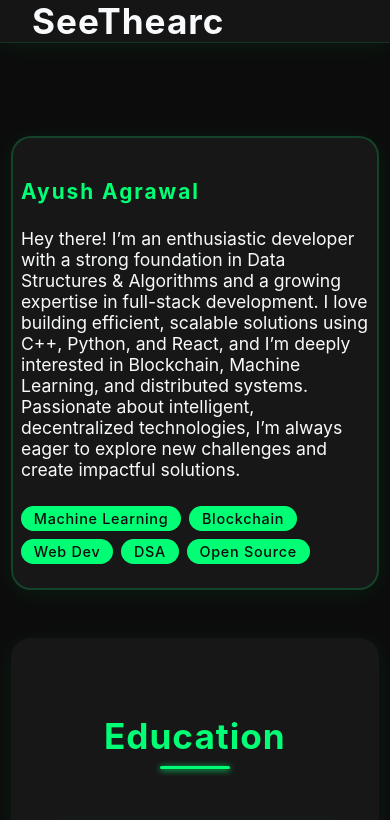
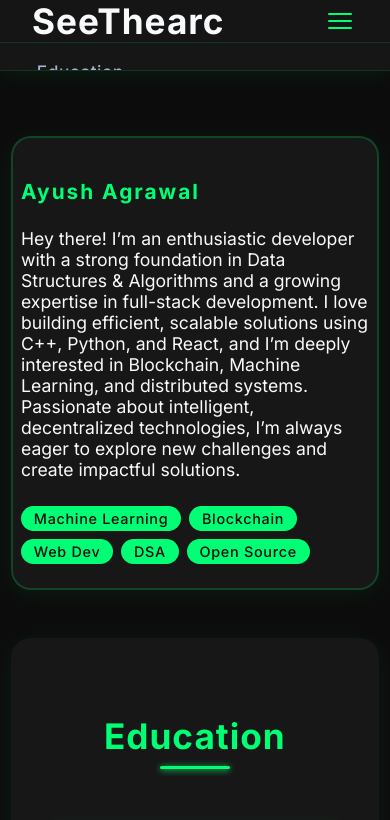
Before and after one commit to SeeThearc/SeeThearc-s-Portfolio, a React (Vite) app: page / in a window 390 px wide. Shown: the top 820 px of the page. Built offline with nearby package versions, Linux system fonts and the light colour scheme.

Commit message:
fixed navbar,experience and contact

```diff
--- a/index.html
+++ b/index.html
@@ -2,9 +2,13 @@
 <html lang="en">
   <head>
     <meta charset="UTF-8" />
-    <link rel="icon" type="image/svg+xml" href="./port.png" />
+    <link rel="icon" type="image/png" href="/port.png" />
     <meta name="viewport" content="width=device-width, initial-scale=1.0" />
-    <title>Ayush Agrawal's Portfolio</title>
+    <meta name="description" content="Ayush Agrawal — Full-Stack Developer, Blockchain enthusiast, and ML practitioner. Explore my projects, skills, and experience." />
+    <title>Ayush Agrawal — Portfolio</title>
+    <link rel="preconnect" href="https://fonts.googleapis.com" />
+    <link rel="preconnect" href="https://fonts.gstatic.com" crossorigin />
+    <link href="https://fonts.googleapis.com/css2?family=Inter:wght@400;500;600;700;800&display=swap" rel="stylesheet" />
   </head>
   <body>
     <div id="root"></div>
--- a/src/App.jsx
+++ b/src/App.jsx
@@ -35,7 +35,7 @@ const App = () => {
           const offsetTop = el.offsetTop;
           const offsetHeight = el.offsetHeight;
           if (scrollPosition >= offsetTop && scrollPosition < offsetTop + offsetHeight) {
-            setActiveSection(id === 'home' ? 'education' : id);
+            setActiveSection(id === 'home' ? '' : id);
             break;
           }
         }
--- a/src/Components/Contact.jsx
+++ b/src/Components/Contact.jsx
@@ -1,8 +1,8 @@
 import useSectionReveal from "./useSectionReveal";
-import React from "react"; // Required for JSX
+import React from "react";
 
-// Font Awesome Icons
-import { FaLinkedin, FaGithub, FaPhoneAlt, FaEnvelope, FaMapMarkerAlt, FaDownload } from "react-icons/fa";
+import { FaLinkedin, FaGithub, FaPhoneAlt, FaEnvelope, FaMapMarkerAlt, FaDownload, FaExternalLinkAlt } from "react-icons/fa";
+
 const contactData = [
   {
     type: "LinkedIn",
@@ -41,13 +41,12 @@ const contactData = [
   }
 ];
 
-// Change this to your Google Drive resume link!
 const resumeDriveLink = "https://drive.google.com/uc?export=download&id=13I-bbM_R_AcWot4CpGN-h7-u212JxWY-";
 
 const Contact = () => {
   const [ref, visible] = useSectionReveal();
   const handleContactClick = (link) => {
-    if (link) window.open(link, '_blank');
+    if (link) window.open(link, '_blank', 'noopener,noreferrer');
   };
   return (
     <section id="contact" className={`section${visible ? " visible" : ""}`} ref={ref}>
@@ -68,16 +67,16 @@ const Contact = () => {
           </div>
         ))}
         <div
-          className={`resume-card${visible ? " visible" : ""}`}
+          className="resume-card"
           onClick={() => handleContactClick(resumeDriveLink)}
           style={{ cursor: 'pointer' }}
           title="Download Resume"
         >
+          <span className="resume-icon"><FaDownload /></span>
           <span className="resume-title">Resume</span>
-          <span className="resume-icon"><FaDownload /></span>
-          {/* <span className="resume-download">
-            Download Now
-          </span> */}
+          <span className="resume-download">
+            Download Now <FaExternalLinkAlt className="resume-download-icon" />
+          </span>
         </div>
       </div>
     </section>
--- a/src/Components/Experience.jsx
+++ b/src/Components/Experience.jsx
@@ -22,7 +22,7 @@ const Experience = () => {
         "Coordinated online Unity workshops for beginner to intermediate learners",
         "Assisted in planning and executing key club activities and sessions"
       ],
-      date: "2024 - Present"
+      date: "2024 - 2025"
     }
   ];
   return (
--- a/src/Components/Navbar.jsx
+++ b/src/Components/Navbar.jsx
@@ -1,4 +1,4 @@
-import React from 'react';
+import React, { useState } from 'react';
 
 const sections = [
   { id: 'education', label: 'Education' },
@@ -8,7 +8,15 @@ const sections = [
   { id: 'contact', label: 'Connect' }
 ];
 
-const Navbar = ({ activeSection, scrollToSection }) => (
+const Navbar = ({ activeSection, scrollToSection }) => {
+  const [menuOpen, setMenuOpen] = useState(false);
+
+  const handleNavClick = (id) => {
+    scrollToSection(id);
+    setMenuOpen(false);
+  };
+
+  return (
     <nav className="navbar">
       <div className="nav-container">
         <div className="logo" onClick={() => scrollToSection('home')}>
@@ -19,15 +27,38 @@ const Navbar = ({ activeSection, scrollToSection }) => (
             <li key={s.id}>
               <a
                 className={activeSection === s.id ? 'active' : ''}
-              onClick={() => scrollToSection(s.id)}
+                onClick={() => handleNavClick(s.id)}
               >
                 {s.label}
               </a>
             </li>
           ))}
         </ul>
+        {/* Hamburger button for mobile */}
+        <button
+          className={`hamburger${menuOpen ? ' open' : ''}`}
+          onClick={() => setMenuOpen(o => !o)}
+          aria-label="Toggle navigation menu"
+        >
+          <span />
+          <span />
+          <span />
+        </button>
+      </div>
+      {/* Mobile dropdown */}
+      <div className={`mobile-menu${menuOpen ? ' open' : ''}`}>
+        {sections.map(s => (
+          <a
+            key={s.id}
+            className={activeSection === s.id ? 'active' : ''}
+            onClick={() => handleNavClick(s.id)}
+          >
+            {s.label}
+          </a>
+        ))}
       </div>
     </nav>
   );
+};
 
 export default Navbar;
--- a/src/Components/useSectionReveal.jsx
+++ b/src/Components/useSectionReveal.jsx
@@ -6,7 +6,7 @@ function useSectionReveal() {
     const handleReveal = (entries) => {
       if (entries[0].isIntersecting) setVisible(true);
     };
-    const obs = new window.IntersectionObserver(handleReveal, { threshold: 0.25 });
+    const obs = new window.IntersectionObserver(handleReveal, { threshold: 0.12, rootMargin: '-60px 0px' });
     if (ref.current) obs.observe(ref.current);
     return () => obs.disconnect();
   }, []);
--- a/src/Three/Rope.jsx
+++ b/src/Three/Rope.jsx
@@ -62,6 +62,7 @@ const Rope = () => {
 
     // Animation (gentle swaying)
     let frame = 0;
+    let animFrameId;
     const animate = () => {
       frame += 0.01;
       for (let i = 0; i <= segmentCount; i++) {
@@ -77,11 +78,12 @@ const Rope = () => {
       rope.geometry = new THREE.TubeGeometry(curve, 500, 0.1, 12, false);
 
       renderer.render(scene, camera);
-      requestAnimationFrame(animate);
+      animFrameId = requestAnimationFrame(animate);
     };
     animate();
 
     return () => {
+      cancelAnimationFrame(animFrameId);
       renderer.dispose();
       if (renderer.domElement.parentNode) {
         renderer.domElement.parentNode.removeChild(renderer.domElement);
--- a/src/index.css
+++ b/src/index.css
@@ -8,6 +8,15 @@
   --border: 2px solid #00ff7530;
   --shadow: 0 4px 24px #00ff7512;
   --transition: cubic-bezier(.65,.05,.36,1);
+}
+
+html {
+  scroll-behavior: smooth;
+}
+
+::selection {
+  background: var(--green);
+  color: var(--bg);
 }
 
 body, .App {
@@ -60,6 +69,72 @@ a:hover { color: var(--green-dark); }
 .nav-menu a.active, .nav-menu a:hover {
   color: var(--bg); background: var(--green);
   font-weight: bold; box-shadow: 0 4px 16px #00ff7522;
+}
+
+/* Hamburger button */
+.hamburger {
+  display: none;
+  flex-direction: column;
+  justify-content: center;
+  gap: 5px;
+  background: none;
+  border: none;
+  cursor: pointer;
+  padding: 0.4rem;
+  z-index: 1100;
+}
+.hamburger span {
+  display: block;
+  width: 24px;
+  height: 2px;
+  background: var(--green);
+  border-radius: 2px;
+  transition: all 0.3s var(--transition);
+  transform-origin: center;
+}
+.hamburger.open span:nth-child(1) {
+  transform: translateY(7px) rotate(45deg);
+}
+.hamburger.open span:nth-child(2) {
+  opacity: 0;
+  transform: scaleX(0);
+}
+.hamburger.open span:nth-child(3) {
+  transform: translateY(-7px) rotate(-45deg);
+}
+
+/* Mobile dropdown */
+.mobile-menu {
+  display: none;
+  flex-direction: column;
+  background: #171717ee;
+  backdrop-filter: blur(8px);
+  border-top: 1px solid #00ff7522;
+  padding: 0.5rem 1.5rem 1.2rem;
+  overflow: hidden;
+  max-height: 0;
+  transition: max-height 0.4s var(--transition), padding 0.3s;
+}
+.mobile-menu.open {
+  max-height: 400px;
+  padding: 0.8rem 1.5rem 1.4rem;
+}
+.mobile-menu a {
+  display: block;
+  color: var(--gray);
+  font-size: 1.08rem;
+  font-weight: 500;
+  padding: 0.65rem 0.8rem;
+  border-radius: 10px;
+  cursor: pointer;
+  transition: all 0.25s var(--transition);
+  letter-spacing: 0.5px;
+}
+.mobile-menu a.active,
+.mobile-menu a:hover {
+  color: var(--bg);
+  background: var(--green);
+  font-weight: bold;
 }
 
 .main-container {
@@ -309,22 +384,20 @@ a:hover { color: var(--green-dark); }
   justify-content: center;
   gap: 0.4rem;
   padding: 1.2rem 1.4rem;
-  border-radius: 15px;   /* <-- make this match contact-item */
+  border-radius: 15px;
   box-shadow: 0 3px 17px #00ff751a;
-  margin-top: 0.5rem; transition: box-shadow 0.3s, border 0.3s;
   border: 2px solid #00ff7522;
   cursor: pointer;
   color: var(--white);
   min-width: 220px;
   min-height: 120px;
-  opacity: 0;
-  transform: translateY(60px) scale(.97);
-  transition: all 0.8s var(--transition);
-  will-change: opacity, transform;
+  transition: transform 0.32s var(--transition), box-shadow 0.32s var(--transition), border-color 0.2s;
+  will-change: transform;
 }
-.resume-card.visible {
-  opacity: 1 !important;
-  transform: translateY(0) scale(1) !important;
+.resume-card:hover {
+  transform: translateY(-6px) scale(1.03);
+  box-shadow: 0 18px 38px #00ff7544;
+  border-color: var(--green);
 }
 .resume-card .resume-title {
   font-size: 1.18rem;
@@ -363,6 +436,8 @@ a:hover { color: var(--green-dark); }
 }
 @media (max-width: 600px) {
   .nav-menu { display: none; }
+  .hamburger { display: flex; }
+  .mobile-menu { display: flex; }
   .main-container { padding: 5rem 0.2rem 2rem; }
   .hero { padding: 1.5rem 0.5rem; }
   .hero h1 { font-size: 1.3rem; }
@@ -372,4 +447,5 @@ a:hover { color: var(--green-dark); }
   .timeline-date { margin: 0 0 1rem 0; max-width: none; width: 100%; }
   .timeline-content { max-width: 100%; }
   .resume-card { min-width: 100%; }
+  .projects-grid { grid-template-columns: 1fr; }
 }
```
Also changed, not shown: src/Components/Projects.jsx (+39 -18 lines). Lines whose indentation alone changed are shown as unchanged.
